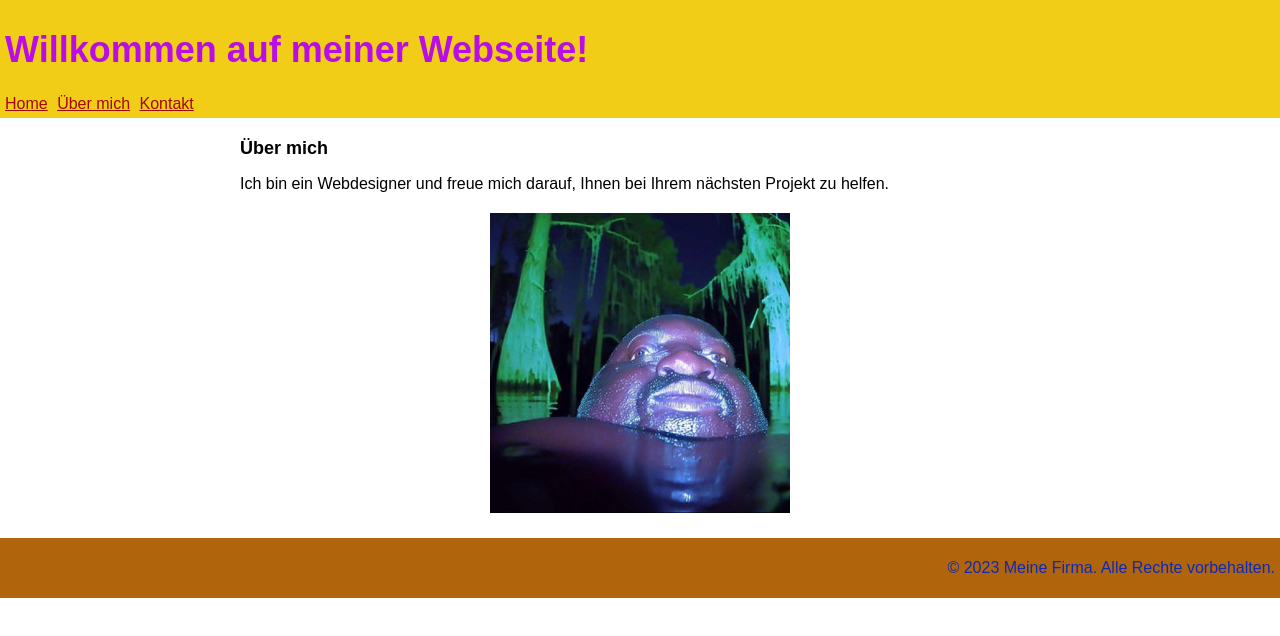
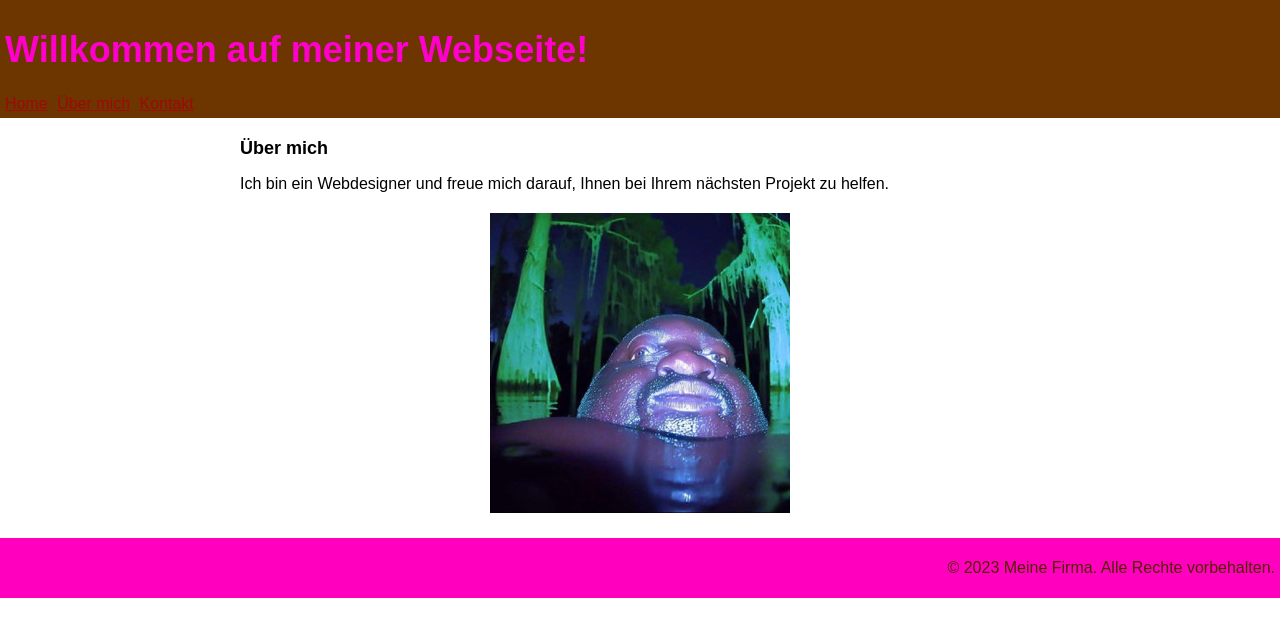
Before and after one commit to Kantonsschule-Uetikon/HTML_CSS, a plain HTML site: page 02_BunteWebseite/Loesungen/rohanmittal/index.html in a window 1280 px wide. Drawn offline with Linux system fonts and the light colour scheme.

Commit message:
Update style.css

```diff
--- a/02_BunteWebseite/Loesungen/rohanmittal/style.css
+++ b/02_BunteWebseite/Loesungen/rohanmittal/style.css
@@ -5,8 +5,8 @@ body {
 }
 
 header {
-    background-color: #f2cd18;
-    color: #b80de7;
+    background-color: #6d3500;
+    color: #ff00cc;
     padding: 5px;
 }
 
@@ -41,8 +41,8 @@ h2 {
 }
 
 footer {
-    background-color: #b0640c;
-    color: #0e2ab9;
+    background-color: #ff00bf;
+    color: #542200;
     padding: 5px;
     text-align: right;
 }
```
